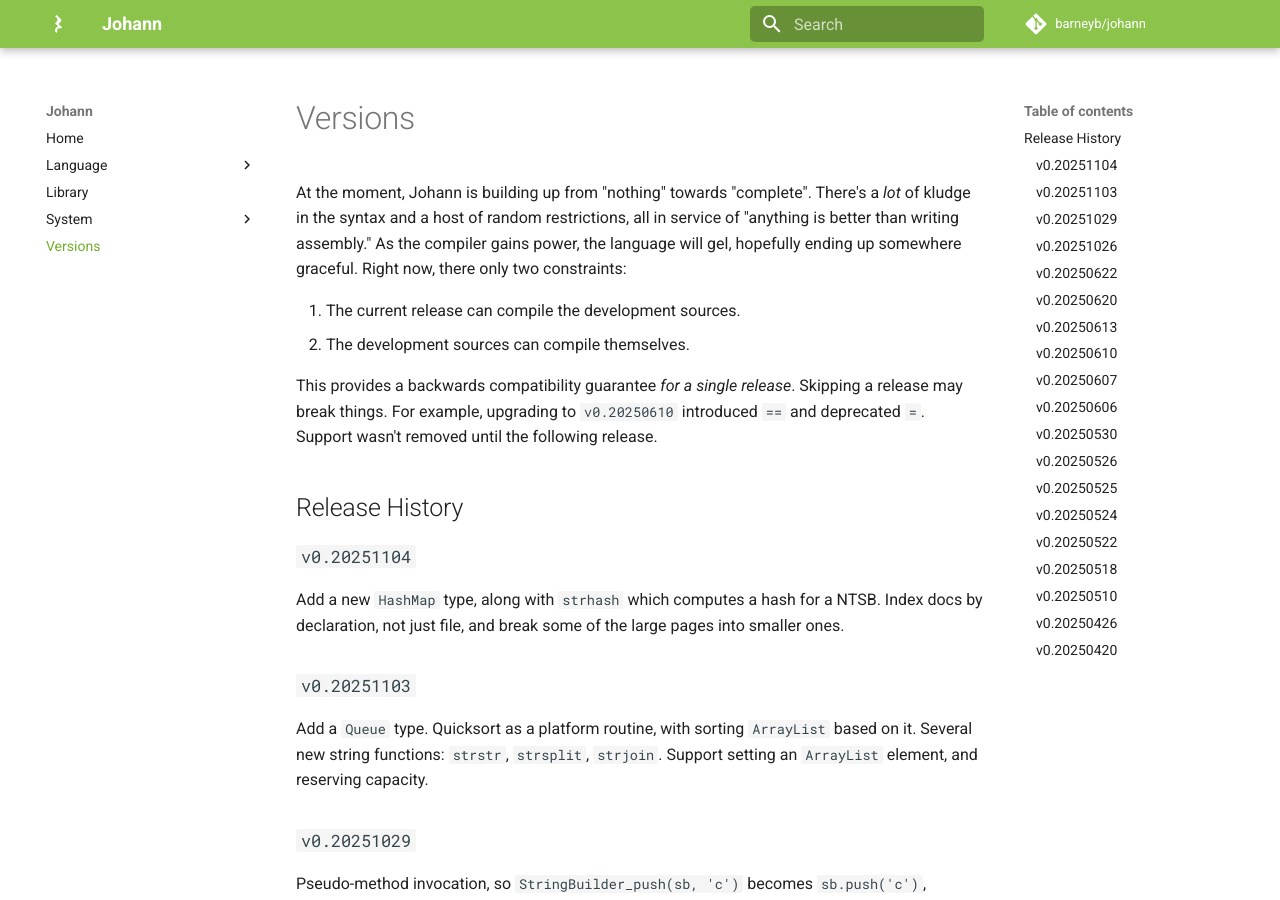
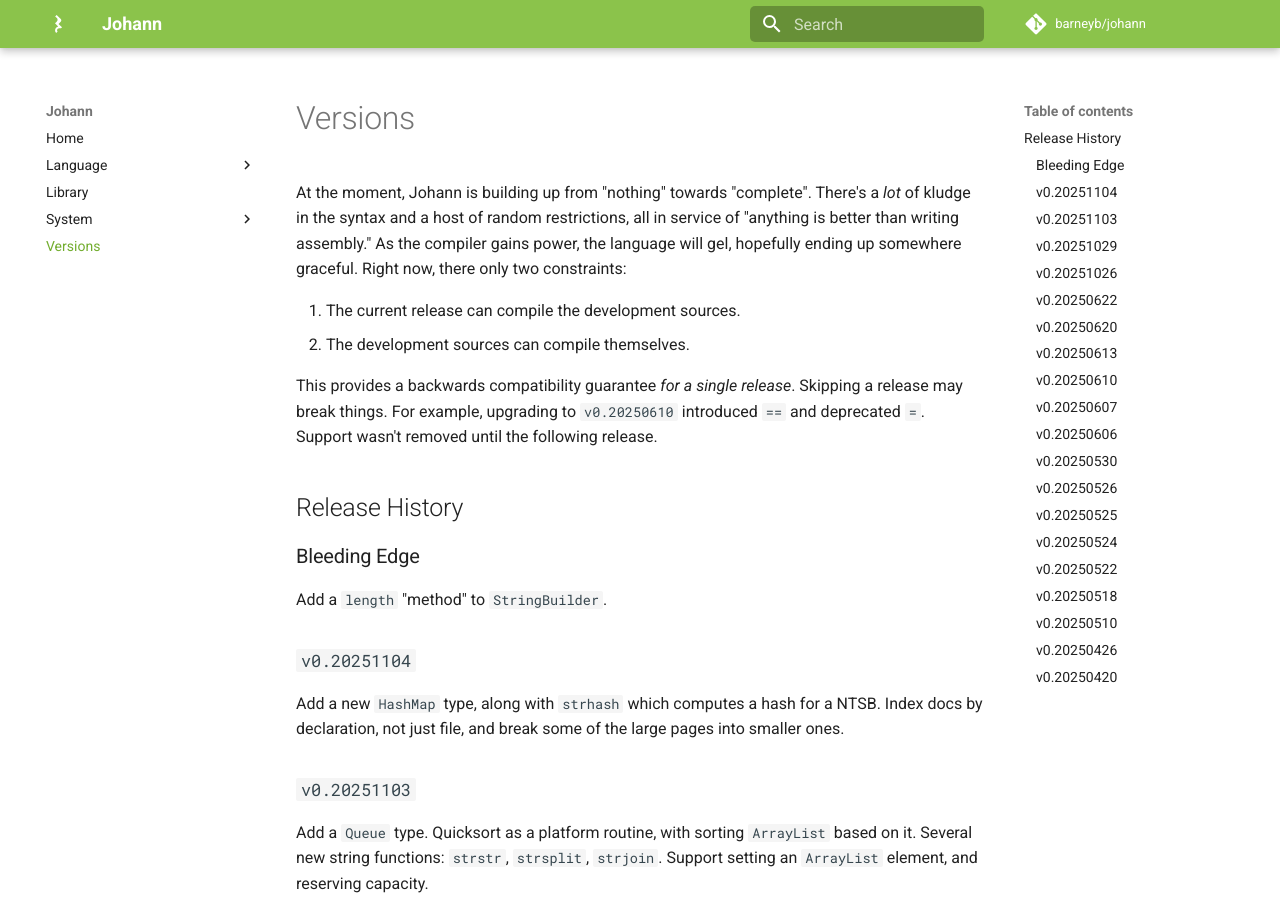
Before and after one commit to barneyb/johann, an MkDocs documentation site: the page built from documentation/docs/versions/index.md, in a window 1280 px wide and 900 px high. Built offline with MkDocs 1.6.1 and Material for MkDocs 9.7.7, drawn with Linux system fonts in a browser that asks for light colours; comment, search, counter and statistics services are not loaded.

Commit message:
add StringBuilder_length

```diff
--- a/documentation/docs/versions/index.md
+++ b/documentation/docs/versions/index.md
@@ -9,7 +9,9 @@ This provides a backwards compatibility guarantee _for a single release_. Skippi
 
 ## Release History
 
-[//]: # (### Bleeding Edge)
+### Bleeding Edge
+
+Add a `length` "method" to `StringBuilder`.
 
 ### `v0.20251104`
 
```
Also changed, not shown: 3 other files.
